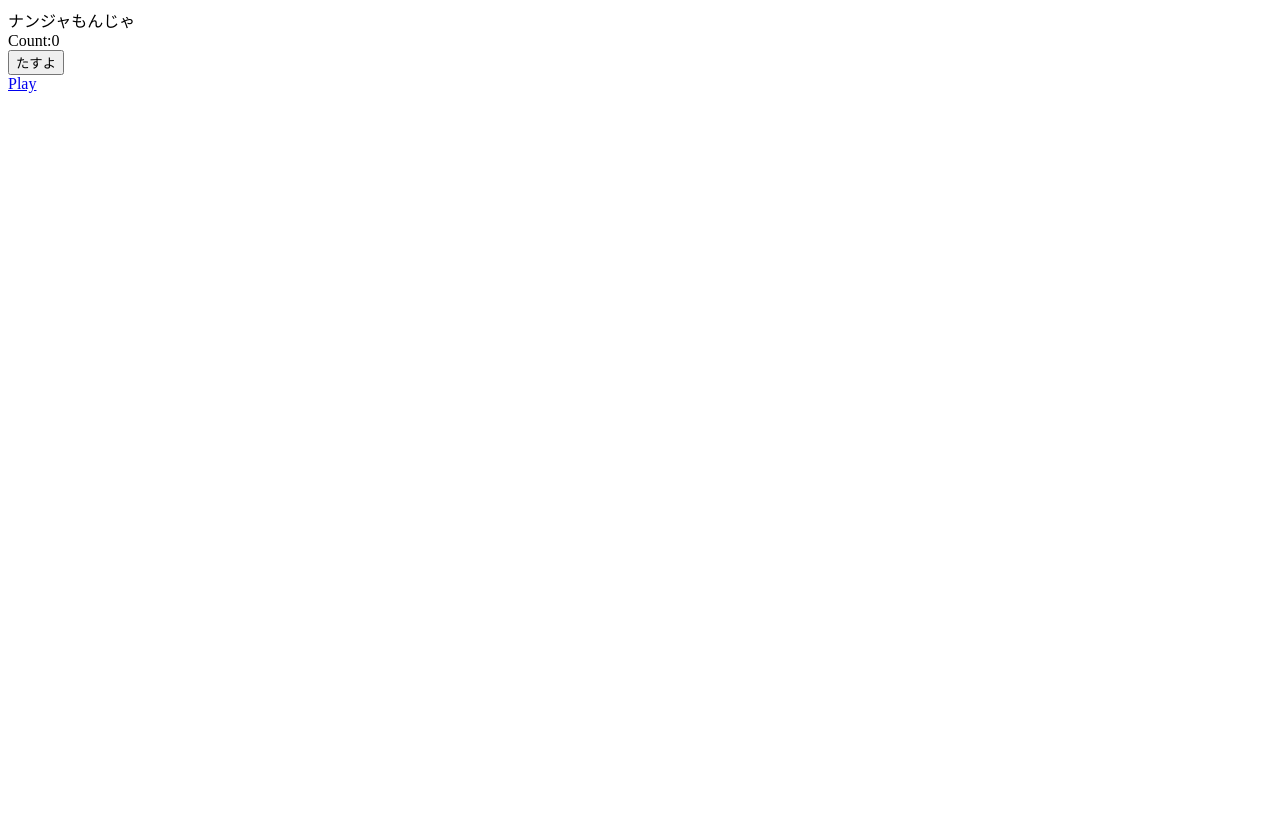
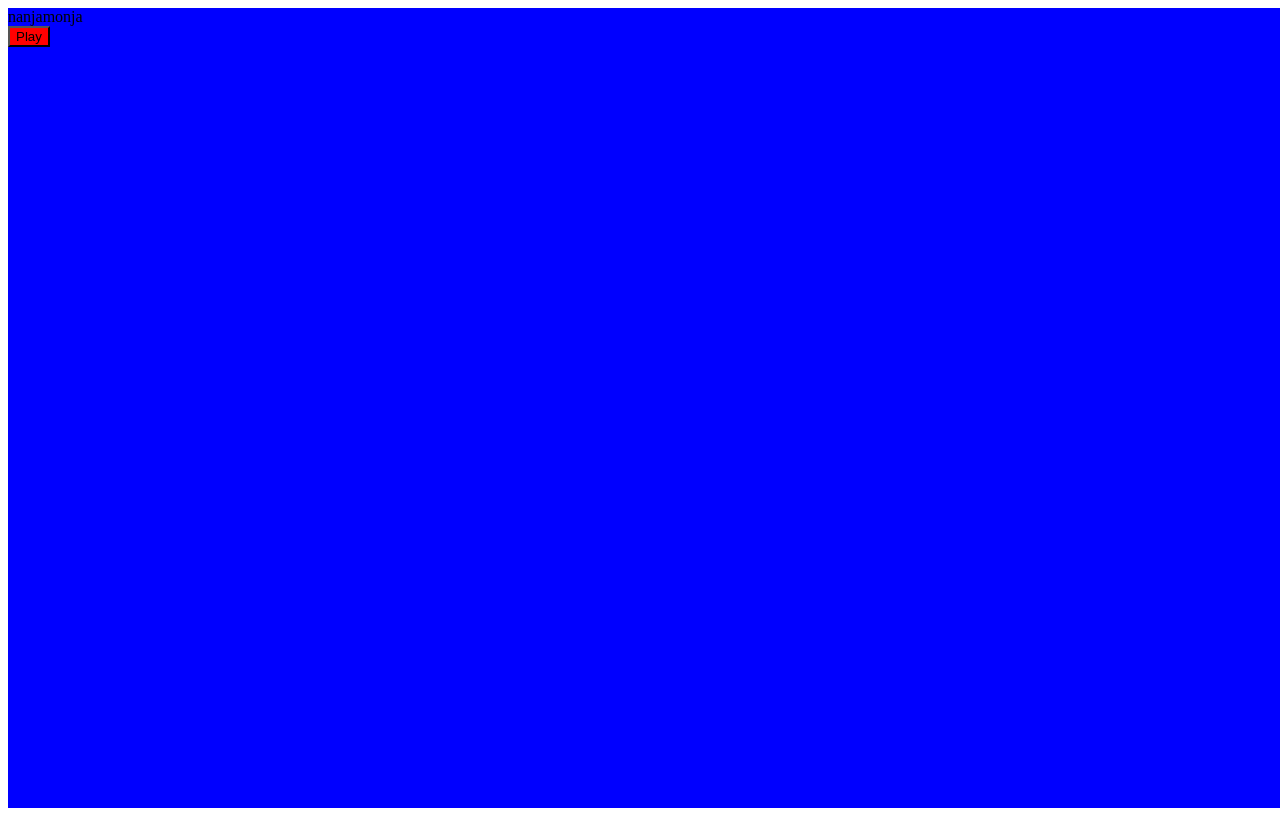
Before and after one commit to ONDENCUP-dominions/Dominion, a Nuxt app: page / in a window 1280 px wide. Built offline with nearby package versions, Linux system fonts and the light colour scheme.

Commit message:
buttonコンポーネント作成

```diff
--- /dev/null
+++ b/components/Button.vue
@@ -0,0 +1,14 @@
+<script setup lang="ts">
+</script>
+
+<template>
+    <button class="button">
+        <slot></slot>
+    </button>
+</template>
+
+<style scoped>
+.button{
+    background-color: red;
+}
+</style>
--- a/pages/index.vue
+++ b/pages/index.vue
@@ -1,20 +1,19 @@
 <script setup lang="ts">
-import { useCounterStore } from "@/store/counter";
-import { storeToRefs } from "pinia";
-const counterStore = useCounterStore();
-const { increment } = counterStore;
-const { count } = storeToRefs(counterStore);
 </script>
 
 <template>
-    <div>
-      ナンジャもんじゃ
-      <div>Count:{{ count }}</div>
-      <button @click="increment">たすよ</button>
-      <br />
-      <NuxtLink to="/game">Play</NuxtLink>
+    <div class="body flex-content">
+      <div>nanjamonja</div>
+      <Button>Play</Button>
     </div>
 </template>
 
 <style scoped>
+.body{
+  width: 100vw;
+  height: 100vh;
+}
+.flex-content{
+  background-color: blue;
+}
 </style>
```
